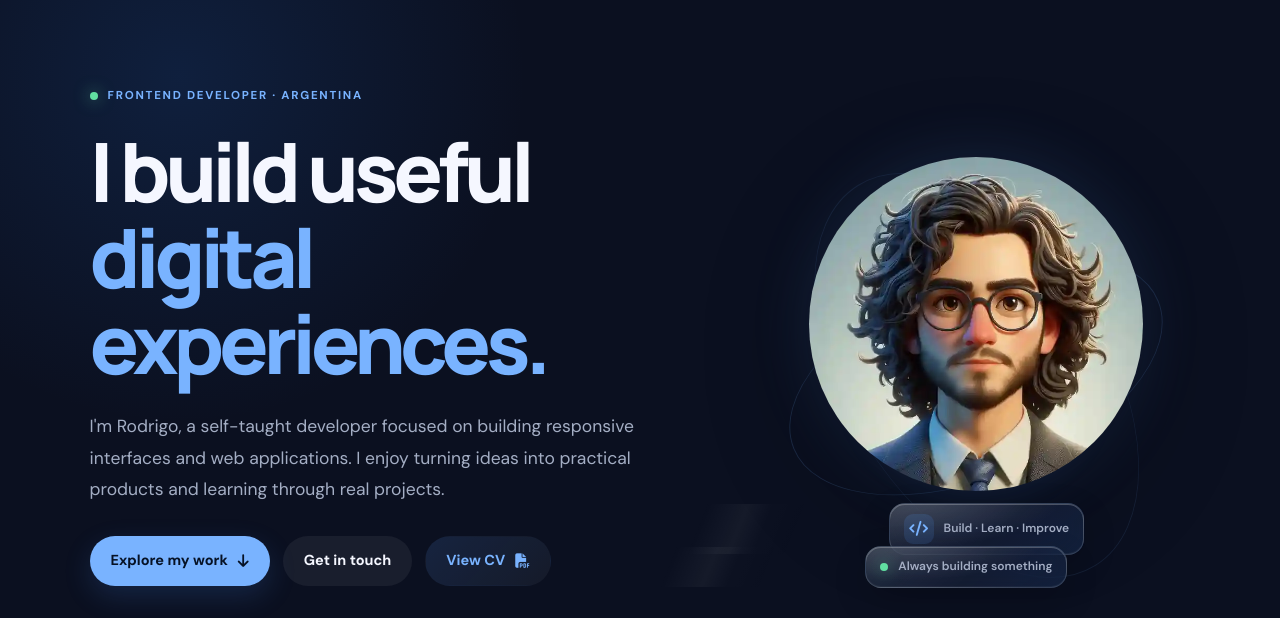
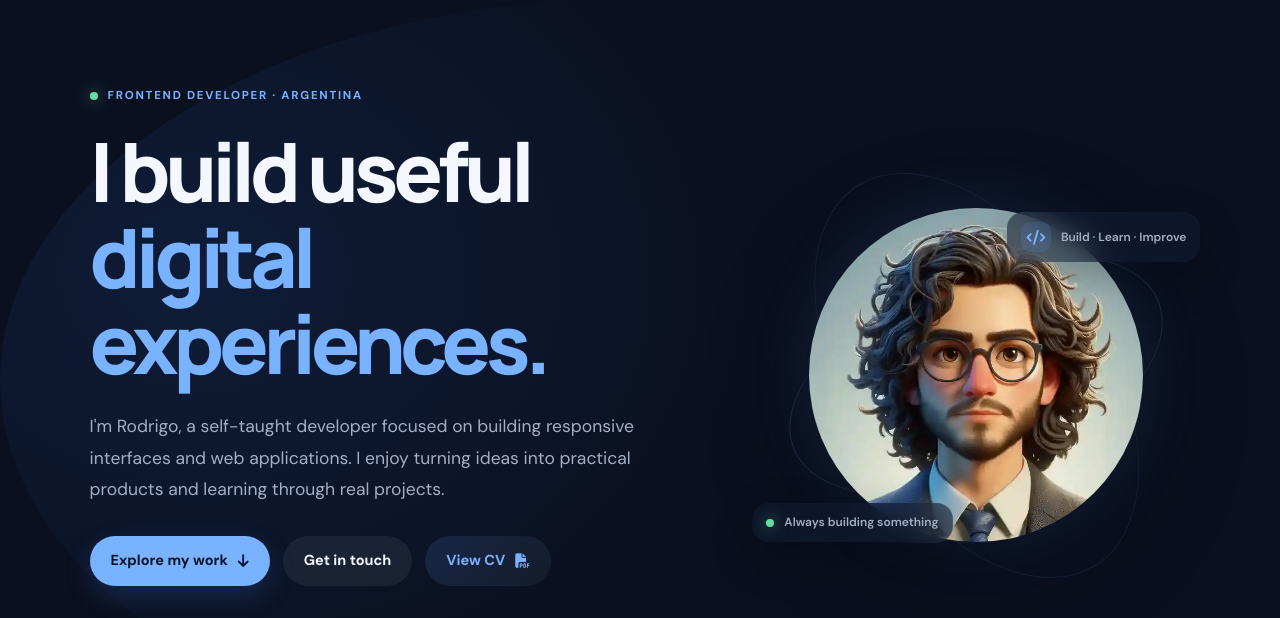
Before and after one commit to RodrigoFrontendDev/Portfolio, a plain HTML site: page index.html in a window 1280 px wide. Shown: the part 85-703 px from the top of the page. Drawn offline with Linux system fonts and the light colour scheme.

Commit message:
Fix hero glass card positioning and clipped reflections

```diff
--- a/css/style.css
+++ b/css/style.css
@@ -741,7 +741,6 @@ ul { margin: 0; padding: 0; list-style: none; }
 .skill-item,
 .about-note,
 .contact-form,
-.floating-card,
 .price-art-window,
 .marketplace-badges span,
 .project-count {
@@ -891,3 +890,32 @@ ul { margin: 0; padding: 0; list-style: none; }
     opacity: .18;
   }
 }
+
+
+/* Keep the hero full-bleed and make its glow fade without a visible box edge. */
+.home {
+  width: 100%;
+  max-width: none;
+  margin-inline: 0;
+  border: 0;
+  background: var(--bg);
+}
+
+.home::before {
+  top: 0;
+  left: 0;
+  width: 100%;
+  height: 100%;
+  background: radial-gradient(
+    ellipse 72rem 58rem at 16% 36%,
+    rgba(33, 94, 180, .16) 0%,
+    rgba(33, 94, 180, .07) 43%,
+    transparent 78%
+  );
+}
+
+/* Preserve the hero chips' absolute anchors and clip their moving glass highlights. */
+.floating-card {
+  overflow: hidden;
+  isolation: isolate;
+}
```
